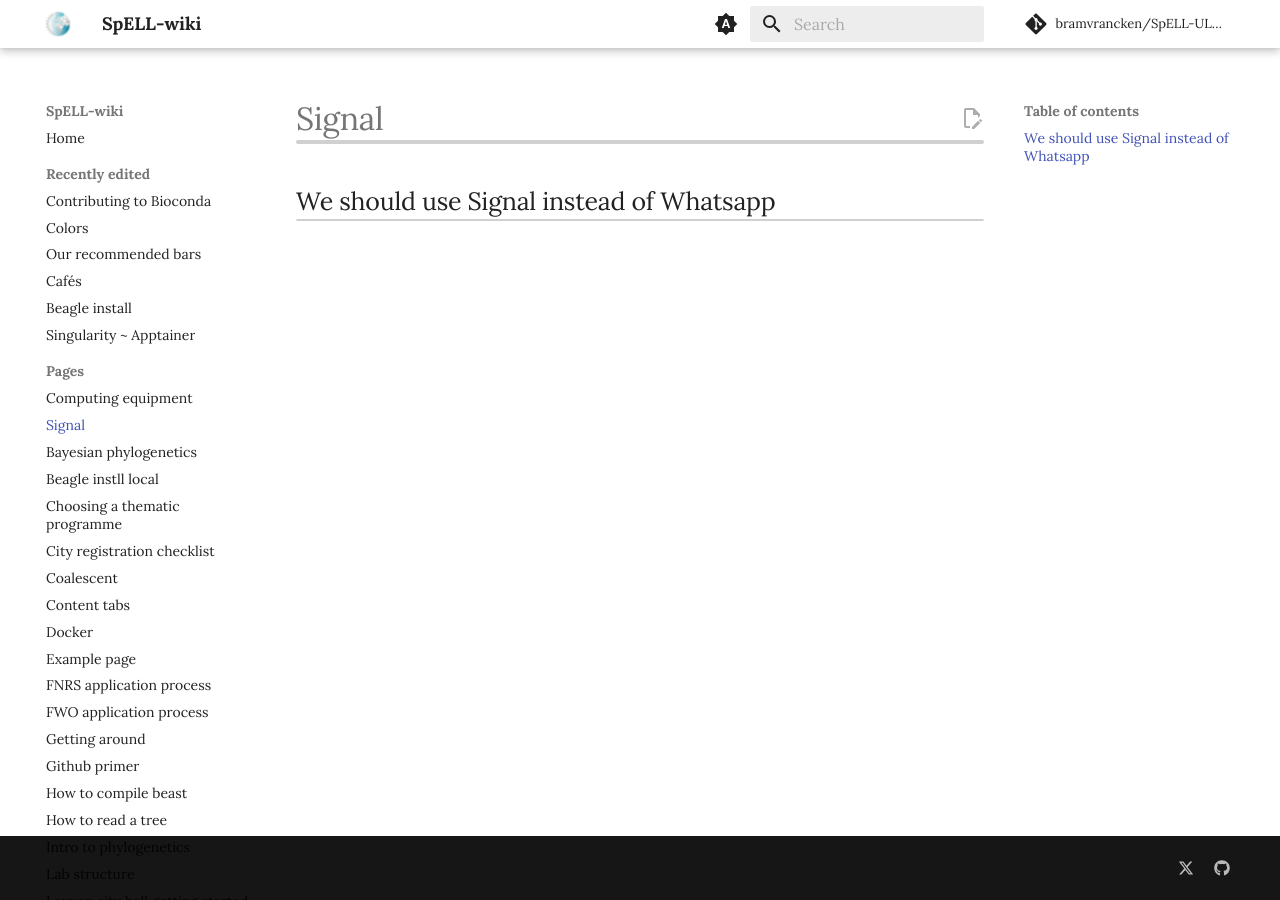
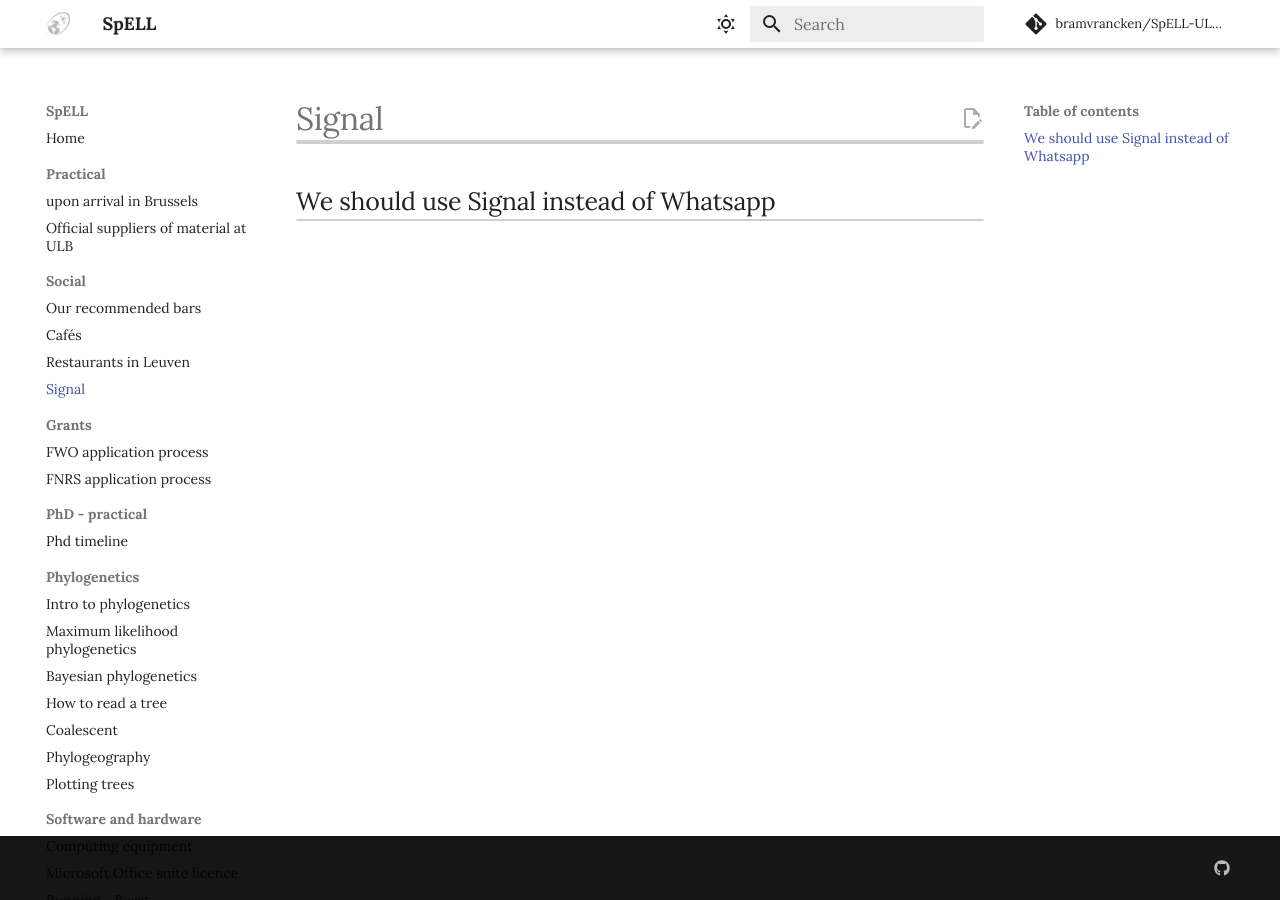
Before and after one commit to bramvrancken/SpELL-ULB.github.io, an MkDocs documentation site: the page built from docs/Signal.md, in a window 1280 px wide. Built offline with MkDocs 1.6.1 and Material for MkDocs 9.7.7, drawn with Linux system fonts in a browser that asks for light colours; nearby versions of some CDN libraries; comment, search, counter and statistics services are not loaded.

Commit message:
multiple updates

```diff
--- a/mkdocs.yml
+++ b/mkdocs.yml
@@ -1,35 +1,77 @@
-site_name: SpELL-wiki
+site_name: SpELL
 repo_name: bramvrancken/SpELL-ULB.github.io
 repo_url: https://github.com/bramvrancken/SpELL-ULB.github.io
 site_url: https://spell-ulb.github.io/
 
 nav:
     - Home: index.md
-    - Recently edited:
-          - bioconda.md
-          - colors.md
-          - leuven-bars.md
-          - leuven-cafes.md
-          - beagle-instll-hpc.md
-          - singularity.md
-    - Pages:
-          - ...
+    #- Recently edited:
+    #      - bioconda.md
+    #      - colors.md
+    #      - leuven-bars.md
+    #      - leuven-cafes.md
+    #     - beagle-instll-hpc.md
+    #      - singularity.md
+    - Practical:
+          - upon-arrival-in-Brussels.md
+          - ordering-office-supplies.md
+    - Social:
+        - leuven-bars.md
+        - leuven-cafes.md
+        - leuven-restaurants.md
+        - Signal.md
+    - Grants:
+        - fwo-application.md
+        - fnrs-application.md
+    - PhD - practical:
+        - phd-timeline.md
+    - Phylogenetics:
+        - intro-to-phylogenetics.md
+        - maximum-likelihood-phylogenetics.md
+        - bayesian-phylogenetics.md
+        - how-to-read-a-tree.md
+        - coalescent.md
+        - phylogeography.md
+        - plotting-trees.md
+    - Software and hardware:
+        - CECI-and-other-clusters.md
+        - software-microsoft-office-license.md
+        - running-beast.md
+        - beagle-instll-hpc.md
+        - beagle-instll-local.md
+        - bioconda.md
+        - docker.md
+        - github-primer.md
+        - log-combiner.md
+        - singularity.md
+        - tempest.md
+        - tracer.md
+        - tree-annotator.md
+    - Scientific good practises:
+        - colors.md
 
 theme:
     name: material
-    favicon: images/ECV-cutout.png
-    logo: images/ECV-cutout.png
+    font:
+        text: Merriweather Sans
+        code: Red Hat Mono
+    # favicon: image that appears in tab
+    favicon: images/spell-logo_grey_noText.png
+    logo: images/spell-logo_grey_noText.png
     palette:
-        - media: "(prefers-color-scheme)"
-          toggle:
-              icon: material/brightness-auto
-              name: Switch to light mode
+#        # system preference
+#        - media: "(prefers-color-scheme)"
+#          toggle:
+#              icon: material/brightness-auto
+#              name: Switch to light mode
+        # light mode
         - media: "(prefers-color-scheme: light)"
           scheme: default
           primary: white
           toggle:
               icon: material/weather-sunny
               name: Switch to dark mode
+        # dark mode
         - media: "(prefers-color-scheme: dark)"
           scheme: slate
           primary: black
@@ -52,6 +94,7 @@
         - search.suggest
         - search.highlight
         - toc.follow
+        #- navigation.footer
 
 extra_css:
     - stylesheets/extra.css
@@ -63,6 +106,7 @@
     - js/map-renderer.js
 
 markdown_extensions:
+    # highlights of text in boxes (tripple !!! of ???)
     - admonition
     - attr_list
     - def_list
@@ -78,6 +122,7 @@
     - pymdownx.inlinehilite
     - pymdownx.critic
     - pymdownx.snippets
+    # for diagrams:
     - pymdownx.superfences:
           custom_fences:
               - name: mermaid
@@ -90,6 +135,7 @@
           custom_checkbox: true
     - pymdownx.arithmatex:
           generic: true
+
 plugins:
     - search
     - git-authors:
@@ -104,9 +150,10 @@
     - awesome-pages
 
 extra:
+    homepage: https://spell.ulb.be/
     generator: false
     social:
-        - icon: fontawesome/brands/x-twitter
-          link: https://twitter.com/LemeyLab
+        #- icon: fontawesome/brands/x-twitter
+        #  link: https://twitter.com/LemeyLab
         - icon: fontawesome/brands/github
-          link: https://github.com/ECV-Lab-KULeuven
+          link: https://github.com/bramvrancken
```
